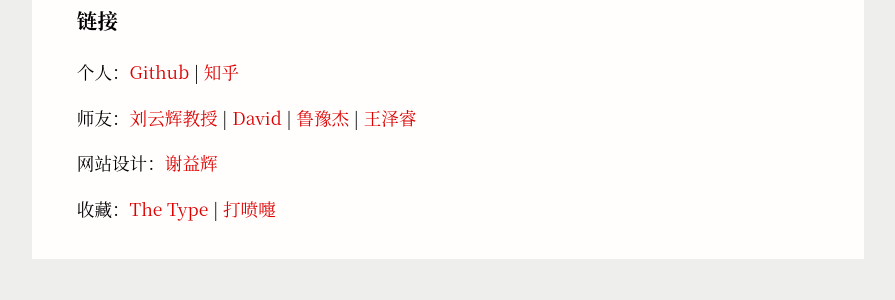
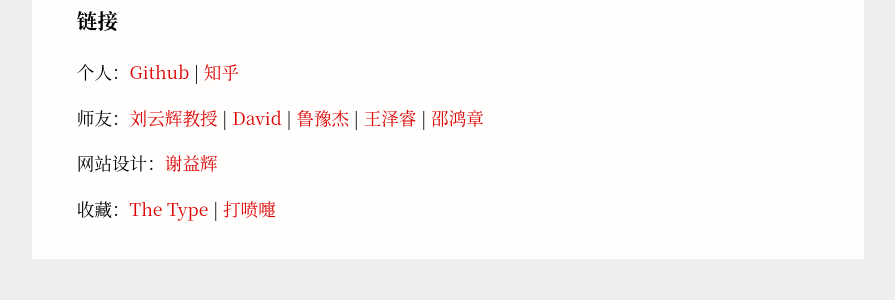
Before and after one commit to izhengfan/izhengfan.github.io, a Jekyll site: the page built from pages/5cnabout.md, in a window 1280 px wide. Shown: the part 1774-2074 px from the top of the page, without its empty margins (192-1087 px from the left). Built offline with Jekyll 4.4.1, drawn with Linux system fonts in a browser that asks for light colours.

```diff
--- a/pages/5cnabout.md
+++ b/pages/5cnabout.md
@@ -64,7 +64,7 @@ permalink: /cnabout/
 个人：[Github](https://github.com/izhengfan) \| [知乎](http://www.zhihu.com/people/izhengfan)
 
 师友：[刘云辉教授](http://www.mae.cuhk.edu.hk/people/list.php?name=yhliu) \|
-[David](https://www.polyu.edu.hk/me/david/) \| [鲁豫杰](https://ytdonkey3456.wixsite.com/yjlu/) \| [王泽睿](http://www.wangzerui.com)
+[David](https://www.polyu.edu.hk/me/david/) \| [鲁豫杰](https://ytdonkey3456.wixsite.com/yjlu/) \| [王泽睿](http://www.wangzerui.com) \| [邵鸿章](https://steve-shao.github.io)
 
 网站设计：[谢益辉](http://yihui.org/cn/)
 
```
Also changed, not shown: pages/1about.md (+1 -1 lines).
